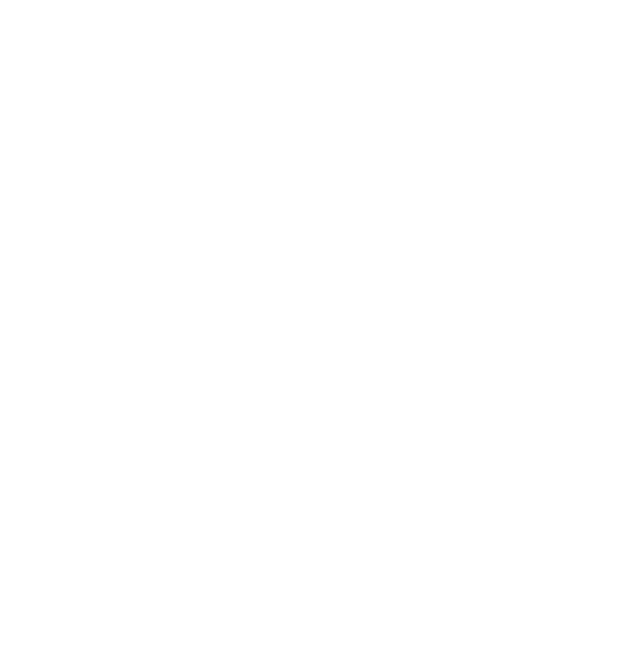
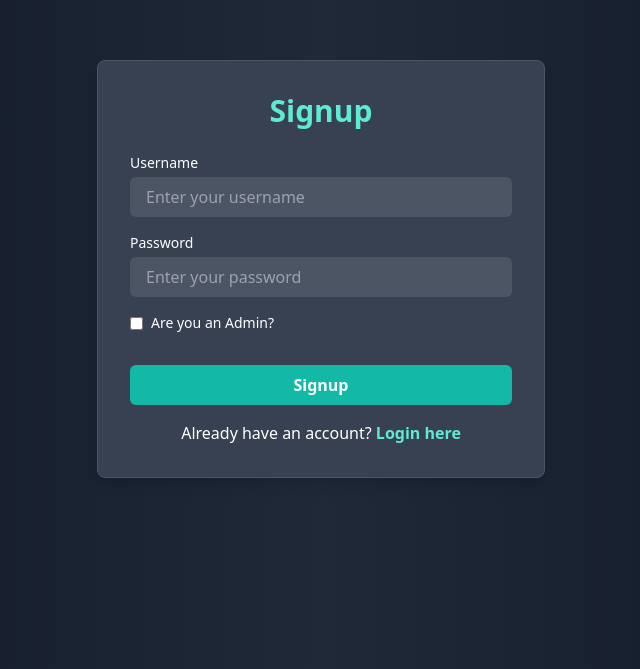
Before and after one commit to bawaaah/Smart-Waste-Management-System-Frontend, a React (Create React App) app: page /signup in a window 1280 px wide. Before the commit this address had no page. Shown: the part 131-800 px from the top of the page, without its empty margins (319-959 px from the left). Built offline with nearby package versions, Linux system fonts and the light colour scheme.

Commit message:
integrate login

```diff
--- a/src/App.js
+++ b/src/App.js
@@ -1,5 +1,5 @@
 import './index.css';
-import React from 'react';
+import React , { useState } from 'react';
 import { BrowserRouter as Router, Routes, Route } from 'react-router-dom'; // Import Routes and Route
 import WasteDashboard from './components/WasteDashboard';
 import DeviceStatus from './components/DeviceStatus';
@@ -8,20 +8,53 @@ import AddWasteRecordForm from './components/AddWasteRecordForm';
 import WasteMonitoringDashboard from './components/WasteMonitoringDashboard'; // Import the new component
 import ReportMalfunction from './components/ReportMalfunction'; // Import the new component
 import CriticalWasteDevices from './components/CriticalWasteDevices'; // Import the new component
+import Login from "./components/Login/Login"; // Ensure this import is correct
+import Signup from "./components/Login/Signup"; // Ensure this import is correct
 
 
 
 const App = () => {
+    const [token, setToken] = useState(null);
+  const [username, setUsername] = useState("");
+  const [userId, setUserId] = useState("");
+
+  const handleLoginSuccess = (data) => {
+    console.log("User Data:", data); // Ensure you're seeing the full data
+    const { token, user } = data; // Destructure the data
+    if (user) {
+      setUsername(user.username); // Set username from user object
+      setUserId(user._id); // Set userId from user object
+      setToken(token); // Set the token
+      console.log("Updated Username:", user.username);
+    } else {
+      console.error("User data is missing"); // Handle case when user data is not available
+    }
+  };
+
     return (
         <Router>
             <Routes> {/* Use Routes instead of Switch */}
-                <Route path="/" element={<WasteMonitoringDashboard />} /> {/* Default route shows WasteMonitoringDashboard */}
-                <Route path="/device-status" element={<DeviceStatus />} /> {/* Route for DeviceStatus */}
-                <Route path="/waste-dashboard/:deviceId/:deviceType" element={<WasteDashboard />} /> {/* Route for WasteDashboard */}
-                <Route path="/add-device" element={<AddDeviceForm />} /> {/* Route for AddDeviceForm */}
-                <Route path="/add-waste-record" element={<AddWasteRecordForm />} /> {/* Route for AddWasteRecordForm */}
-                <Route path="/ReportMalfunction" element={<ReportMalfunction />} /> {/* Route for AddWasteRecordForm */}
-                <Route path="/critical-devices" element={<CriticalWasteDevices />} /> {/* New route */}
+            {" "}
+        {/* Change is here: ensure you're using Router */}
+          <Route
+            path="/"
+            element={
+              <Login
+                setToken={handleLoginSuccess}
+                setUsername={setUsername}
+                setUserId={setUserId}
+              />
+            }
+          />
+          <Route path="/signup" element={<Signup />} />
+
+                <Route path="/WasteMonitoringDashboard" element={<WasteMonitoringDashboard username={username} userId={userId}/>} /> {/* Default route shows WasteMonitoringDashboard */}
+                <Route path="/device-status" element={<DeviceStatus username={username} userId={userId}/>} /> {/* Route for DeviceStatus */}
+                <Route path="/waste-dashboard/:deviceId/:deviceType/:userId" element={<WasteDashboard />} /> {/* Route for WasteDashboard */}
+                <Route path="/add-device" element={<AddDeviceForm username={username} userId={userId}/>} /> {/* Route for AddDeviceForm */}
+                <Route path="/add-waste-record" element={<AddWasteRecordForm username={username} userId={userId}/>} /> {/* Route for AddWasteRecordForm */}
+                <Route path="/ReportMalfunction" element={<ReportMalfunction username={username} userId={userId}/>} /> {/* Route for AddWasteRecordForm */}
+                <Route path="/critical-devices" element={<CriticalWasteDevices username={username} userId={userId}/>} /> {/* New route */}
             </Routes>
         </Router>
     );
--- a/src/components/AddDeviceForm.js
+++ b/src/components/AddDeviceForm.js
@@ -1,7 +1,7 @@
 import React, { useState } from 'react';
 import axios from 'axios';
 
-const AddDeviceForm = () => {
+const AddDeviceForm = ({ userId }) => {
     const [status, setStatus] = useState('Active');
     const [message, setMessage] = useState('');
     const [spaceLeft, setSpaceLeft] = useState('');
@@ -17,7 +17,8 @@ const AddDeviceForm = () => {
                 status,
                 spaceLeft,
                 deviceType,
-                capacity
+                capacity,
+                userId
             });
             setMessage('Device added successfully!');
             setQrCode(response.data.qrCode); // Set QR code state
--- a/src/components/CriticalWasteDevices.js
+++ b/src/components/CriticalWasteDevices.js
@@ -2,7 +2,7 @@ import React, { useEffect, useState } from 'react';
 import axios from 'axios';
 import { useNavigate } from 'react-router-dom';
 
-const CriticalWasteDevices = () => {
+const CriticalWasteDevices = ({userId}) => {
     const [criticalDevices, setCriticalDevices] = useState([]);
     const [error, setError] = useState('');
     const navigate = useNavigate();
@@ -10,7 +10,7 @@ const CriticalWasteDevices = () => {
     useEffect(() => {
         const fetchDevices = async () => {
             try {
-                const response = await axios.get('http://localhost:3000/api/device');
+                const response = await axios.get(`http://localhost:3000/api/device/${userId}`);
                 const devices = response.data;
 
                 // Filter devices that are critical (e.g., fill level > 70%)
--- /dev/null
+++ b/src/components/Login/Login.js
@@ -0,0 +1,96 @@
+import React, { useState } from "react";
+import axios from "axios";
+import { useNavigate } from "react-router-dom";
+
+const Login = ({ setToken, setUsername: setParentUsername, setUserId }) => {
+  const [username, setUsername] = useState("");
+  const [password, setPassword] = useState("");
+  const navigate = useNavigate();
+
+  const handleLogin = async (e) => {
+    e.preventDefault();
+    try {
+      const response = await axios.post(
+        "http://localhost:3000/api/auth/login",
+        { username, password }
+      );
+
+      const { token, user } = response.data;
+
+      if (!user) {
+        throw new Error("User data is not available");
+      }
+
+      setToken(token);
+      localStorage.setItem("token", token);
+      localStorage.setItem("username", user.username);
+      localStorage.setItem("userId", user._id);
+
+      setParentUsername(user.username);
+      setUsername(user.username);
+      setUserId(user._id);
+
+      navigate(user.isAdmin ? "/WasteMonitoringDashboard" : "/WasteMonitoringDashboard");
+    } catch (error) {
+      console.error("Login error:", error.response?.data || error.message);
+      // You can use your own toast notification or alert here.
+    }
+  };
+
+  return (
+    <div className="min-h-screen flex items-center justify-center bg-gradient-to-r from-gray-900 via-gray-800 to-gray-900">
+      <div className="p-8 max-w-md w-full border border-gray-600 rounded-lg shadow-lg bg-gray-700 text-white">
+        <h1 className="text-3xl font-bold text-center mb-6 text-teal-300">
+          Login
+        </h1>
+        <form onSubmit={handleLogin}>
+          <div className="mb-4">
+            <label htmlFor="username" className="block text-sm font-medium">
+              Username
+            </label>
+            <input
+              type="text"
+              id="username"
+              placeholder="Enter your username"
+              value={username}
+              onChange={(e) => setUsername(e.target.value)}
+              className="w-full px-4 py-2 mt-1 rounded-md bg-gray-600 text-white placeholder-gray-400 focus:outline-none focus:ring-2 focus:ring-teal-400"
+              required
+            />
+          </div>
+
+          <div className="mb-4">
+            <label htmlFor="password" className="block text-sm font-medium">
+              Password
+            </label>
+            <input
+              type="password"
+              id="password"
+              placeholder="Enter your password"
+              value={password}
+              onChange={(e) => setPassword(e.target.value)}
+              className="w-full px-4 py-2 mt-1 rounded-md bg-gray-600 text-white placeholder-gray-400 focus:outline-none focus:ring-2 focus:ring-teal-400"
+              required
+            />
+          </div>
+
+          <button
+            type="submit"
+            className="w-full bg-teal-500 hover:bg-teal-600 text-white font-bold py-2 px-4 rounded-md mt-4 focus:outline-none focus:ring-2 focus:ring-teal-400"
+          >
+            Login
+          </button>
+        </form>
+
+        <p className="text-center mt-4">
+          Don't have an account?{" "}
+          <a href="/signup" className="text-teal-300 font-bold">
+            Signup here
+          </a>
+        </p>
+      </div>
+    </div>
+  );
+};
+
+export default Login;
--- /dev/null
+++ b/src/components/Login/Signup.js
@@ -0,0 +1,94 @@
+import React, { useState } from "react";
+import axios from "axios";
+import { useNavigate } from "react-router-dom";
+
+const Signup = () => {
+  const [username, setUsername] = useState("");
+  const [password, setPassword] = useState("");
+  const [isAdmin, setIsAdmin] = useState(false); // State for Admin toggle
+  const navigate = useNavigate();
+
+  const handleSignup = async (e) => {
+    e.preventDefault();
+    try {
+      await axios.post("http://localhost:3000/api/auth/signup", {
+        username,
+        password,
+        isAdmin,
+      });
+      alert("Signup successful! You can now log in.");
+      navigate("/"); // Redirect to login page after signup
+    } catch (error) {
+      alert("Signup error. Please try again.");
+    }
+  };
+
+  return (
+    <div className="min-h-screen flex items-center justify-center bg-gradient-to-r from-gray-900 via-gray-800 to-gray-900">
+      <div className="p-8 max-w-md w-full border border-gray-600 rounded-lg shadow-lg bg-gray-700 text-white">
+        <h1 className="text-3xl font-bold text-center mb-6 text-teal-300">
+          Signup
+        </h1>
+        <form onSubmit={handleSignup}>
+          <div className="mb-4">
+            <label htmlFor="username" className="block text-sm font-medium">
+              Username
+            </label>
+            <input
+              type="text"
+              id="username"
+              placeholder="Enter your username"
+              value={username}
+              onChange={(e) => setUsername(e.target.value)}
+              className="w-full px-4 py-2 mt-1 rounded-md bg-gray-600 text-white placeholder-gray-400 focus:outline-none focus:ring-2 focus:ring-teal-400"
+              required
+            />
+          </div>
+
+          <div className="mb-4">
+            <label htmlFor="password" className="block text-sm font-medium">
+              Password
+            </label>
+            <input
+              type="password"
+              id="password"
+              placeholder="Enter your password"
+              value={password}
+              onChange={(e) => setPassword(e.target.value)}
+              className="w-full px-4 py-2 mt-1 rounded-md bg-gray-600 text-white placeholder-gray-400 focus:outline-none focus:ring-2 focus:ring-teal-400"
+              required
+            />
+          </div>
+
+          <div className="mb-4">
+            <label className="flex items-center text-sm font-medium">
+              <input
+                type="checkbox"
+                className="mr-2 focus:ring-teal-400"
+                checked={isAdmin}
+                onChange={() => setIsAdmin(!isAdmin)}
+              />
+              Are you an Admin?
+            </label>
+          </div>
+
+          <button
+            type="submit"
+            className="w-full bg-teal-500 hover:bg-teal-600 text-white font-bold py-2 px-4 rounded-md mt-4 focus:outline-none focus:ring-2 focus:ring-teal-400"
+          >
+            Signup
+          </button>
+        </form>
+
+        <p className="text-center mt-4">
+          Already have an account?{" "}
+          <a href="/" className="text-teal-300 font-bold">
+            Login here
+          </a>
+        </p>
+      </div>
+    </div>
+  );
+};
+
+export default Signup;
```
Also changed, not shown: src/components/AddWasteRecordForm.js (+4 -3 lines), src/components/DeviceStatus.js (+6 -6 lines), src/components/ReportMalfunction.js (+4 -4 lines), src/components/WasteDashboard.js (+4 -4 lines), src/components/WasteMonitoringDashboard.js (+5 -3 lines).
